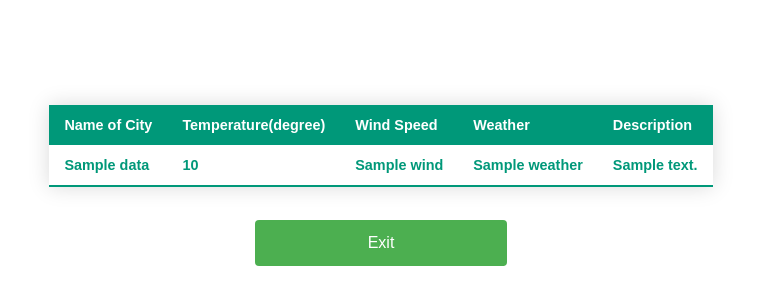
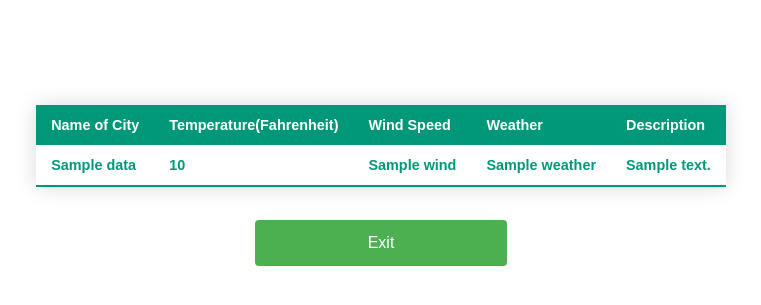
Before and after one commit to ShivaniRana1/weather_scrapping, a Django app: template weather_scrap/scrap/templates/show.html in a window 1280 px wide. Shown: the top 305 px of the page, without its empty margins (259-1020 px from the left). Run offline with Django 3.2, Linux system fonts and the light colour scheme; the template is opened without the code that fills it: most values are stand-ins (such as "Sample title", 1, 10 or a date in 2020).

Commit message:
Update show.html

```diff
--- a/weather_scrap/scrap/templates/show.html
+++ b/weather_scrap/scrap/templates/show.html
@@ -18,7 +18,7 @@
                 <thead>
                     <tr>
                         <th>Name of City</th>
-                        <th>Temperature(degree)</th>
+                        <th>Temperature(Fahrenheit)</th>
                         <th>Wind Speed</th>
                         <th>Weather</th>
                         <th>Description</th>
```
